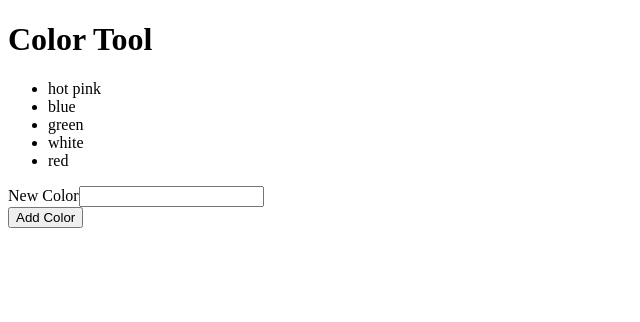
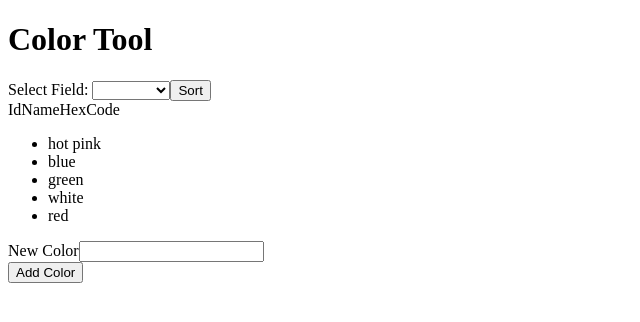
Before and after one commit to training4developers/angular_03192018, an Angular app: page / in a window 1280 px wide. Shown: the top 322 px of the page, without its empty margins (0-640 px from the left). Built offline with nearby package versions, Linux system fonts and the light colour scheme.

Commit message:
added code demos

```diff
--- a/src/app/color-tool/components/color-home/color-home.component.html
+++ b/src/app/color-tool/components/color-home/color-home.component.html
@@ -1,8 +1,24 @@
 <header>
   <h1>Color Tool</h1>
 </header>
+
+<form [formGroup]="sortForm">
+  Select Field:
+  <select formControlName="sortField">
+    <option *ngFor="let field of fields"
+      [value]="field.name">{{field.caption}}</option>
+  </select>
+  <button type="button" (click)="setSortField()">Sort</button>
+</form>
+
+<div>
+  <span (click)="setSortField('id')">Id</span>
+  <span (click)="setSortField('name')">Name</span>
+  <span (click)="setSortField('hexCode')">HexCode</span>
+</div>
+
 <ul>
-  <li *ngFor="let color of colors">{{color.name}}</li>
+  <li *ngFor="let color of sortedColors">{{color.name}}</li>
   <!-- <ng-template ngFor [ngForOf]="colors" let-color>
     <li>{{color}}</li>
   </ng-template> -->
--- a/src/app/color-tool/components/color-home/color-home.component.ts
+++ b/src/app/color-tool/components/color-home/color-home.component.ts
@@ -10,6 +10,11 @@ import { Color } from '../../models/color';
 })
 export class ColorHomeComponent implements OnInit {
 
+  fields = [
+    { name: 'name', caption: 'Name' },
+    { name: 'hexCode', caption: 'HexCode' },
+  ];
+
   colors: Color[] = [
     { id: 1, name: 'hot pink', hexCode: '' },
     { id: 2, name: 'blue', hexCode: '' },
@@ -18,7 +23,28 @@ export class ColorHomeComponent implements OnInit {
     { id: 5, name: 'red', hexCode: '' },
   ];
 
+  get sortedColors() {
+
+    console.log('this.sortField: ', this.sortField);
+
+    const sortFieldName = this.sortField || 'id';
+
+    return this.colors.concat().sort( (a, b) => {
+
+      if (a[sortFieldName] > b[sortFieldName]) {
+        return 1;
+      } else if (a[sortFieldName] < b[sortFieldName]) {
+        return -1;
+      } else {
+        return 0;
+      }
+
+    });
+  }
+
   colorForm: FormGroup;
+  sortForm: FormGroup;
+  sortField: string;
 
   // private fb: FormBuilder;
 
@@ -30,6 +56,11 @@ export class ColorHomeComponent implements OnInit {
     this.colorForm = this.fb.group({
       colorNameInput: [ '' ],
     });
+
+    this.sortForm = this.fb.group({
+      sortField: [''],
+    });
+
   }
 
   ngOnInit() {
@@ -43,4 +74,15 @@ export class ColorHomeComponent implements OnInit {
     });
   }
 
+  setSortField(sortFieldName) {
+
+    if (sortFieldName) {
+      this.sortForm.controls.sortField.setValue(sortFieldName);
+      this.sortField = sortFieldName;
+    } else {
+      this.sortField = this.sortForm.value.sortField;
+    }
+
+  }
+
 }
```
